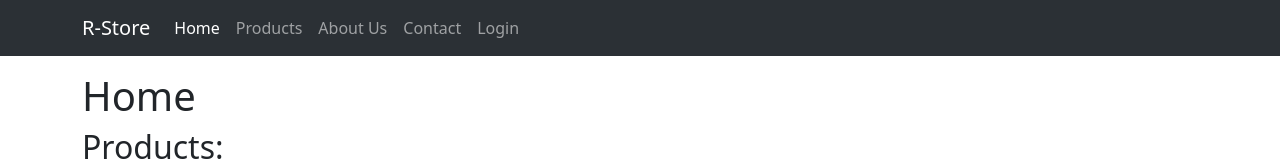
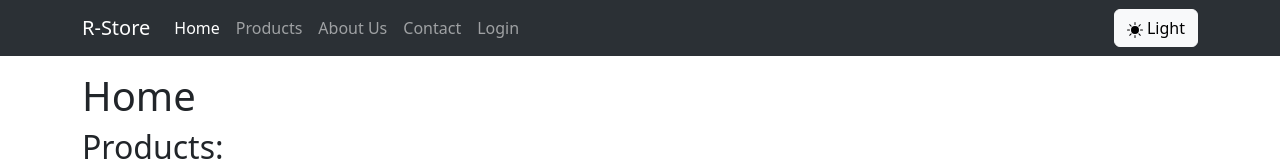
Before and after one commit to TugceVG/react-training, a React (Vite) app in the folder e-commerce-app/: page / in a window 1280 px wide. Shown: the top 161 px of the page. Built offline with nearby package versions, Linux system fonts and the light colour scheme; no server answers.

Commit message:
feat(e-commerce-app) : add theme with context API

```diff
--- a/e-commerce-app/src/components/Navbar.jsx
+++ b/e-commerce-app/src/components/Navbar.jsx
@@ -1,6 +1,7 @@
 import { useContext } from "react";
 import { Link, NavLink } from "react-router-dom";
 import { SiteContext } from "../context/SiteContext";
+import ThemeIcon from "./ThemeIcon";
 
 export default function Navbar() {
     const { user, handleLogout } = useContext(SiteContext)
@@ -33,6 +34,7 @@
                             }
                         </div>
                     </div>
+                    <ThemeIcon className="ms-auto" />
                 </div>
             </nav>
         </>
--- /dev/null
+++ b/e-commerce-app/src/components/ThemeIcon.jsx
@@ -0,0 +1,24 @@
+import { useContext } from "react";
+import { ThemeContext } from "../context/ThemeContext";
+
+const lightThemeIcon = <svg xmlns="http://www.w3.org/2000/svg" width="16" height="16" fill="currentColor" className="bi bi-brightness-high-fill" viewBox="0 0 16 16">
+    <path d="M12 8a4 4 0 1 1-8 0 4 4 0 0 1 8 0zM8 0a.5.5 0 0 1 .5.5v2a.5.5 0 0 1-1 0v-2A.5.5 0 0 1 8 0zm0 13a.5.5 0 0 1 .5.5v2a.5.5 0 0 1-1 0v-2A.5.5 0 0 1 8 13zm8-5a.5.5 0 0 1-.5.5h-2a.5.5 0 0 1 0-1h2a.5.5 0 0 1 .5.5zM3 8a.5.5 0 0 1-.5.5h-2a.5.5 0 0 1 0-1h2A.5.5 0 0 1 3 8zm10.657-5.657a.5.5 0 0 1 0 .707l-1.414 1.415a.5.5 0 1 1-.707-.708l1.414-1.414a.5.5 0 0 1 .707 0zm-9.193 9.193a.5.5 0 0 1 0 .707L3.05 13.657a.5.5 0 0 1-.707-.707l1.414-1.414a.5.5 0 0 1 .707 0zm9.193 2.121a.5.5 0 0 1-.707 0l-1.414-1.414a.5.5 0 0 1 .707-.707l1.414 1.414a.5.5 0 0 1 0 .707zM4.464 4.465a.5.5 0 0 1-.707 0L2.343 3.05a.5.5 0 1 1 .707-.707l1.414 1.414a.5.5 0 0 1 0 .708z" />
+</svg>
+
+const darkThemeIcon = <svg xmlns="http://www.w3.org/2000/svg" width="16" height="16" fill="currentColor" className="bi bi-moon-stars-fill" viewBox="0 0 16 16">
+    <path d="M6 .278a.768.768 0 0 1 .08.858 7.208 7.208 0 0 0-.878 3.46c0 4.021 3.278 7.277 7.318 7.277.527 0 1.04-.055 1.533-.16a.787.787 0 0 1 .81.316.733.733 0 0 1-.031.893A8.349 8.349 0 0 1 8.344 16C3.734 16 0 12.286 0 7.71 0 4.266 2.114 1.312 5.124.06A.752.752 0 0 1 6 .278z" />
+    <path d="M10.794 3.148a.217.217 0 0 1 .412 0l.387 1.162c.173.518.579.924 1.097 1.097l1.162.387a.217.217 0 0 1 0 .412l-1.162.387a1.734 1.734 0 0 0-1.097 1.097l-.387 1.162a.217.217 0 0 1-.412 0l-.387-1.162A1.734 1.734 0 0 0 9.31 6.593l-1.162-.387a.217.217 0 0 1 0-.412l1.162-.387a1.734 1.734 0 0 0 1.097-1.097l.387-1.162zM13.863.099a.145.145 0 0 1 .274 0l.258.774c.115.346.386.617.732.732l.774.258a.145.145 0 0 1 0 .274l-.774.258a1.156 1.156 0 0 0-.732.732l-.258.774a.145.145 0 0 1-.274 0l-.258-.774a1.156 1.156 0 0 0-.732-.732l-.774-.258a.145.145 0 0 1 0-.274l.774-.258c.346-.115.617-.386.732-.732L13.863.1z" />
+</svg>
+
+export default function ThemeIcon() {
+    const { themeName, handleTheme } = useContext(ThemeContext);
+
+    return (
+        <>
+            {themeName === "light"
+                ? <button className="btn btn-light" onClick={handleTheme}>{lightThemeIcon} Light</button>
+                : <button className="btn btn-dark" onClick={handleTheme}>{darkThemeIcon} Dark</button>
+            }
+        </>
+    )
+}
--- /dev/null
+++ b/e-commerce-app/src/context/ThemeContext.jsx
@@ -0,0 +1,41 @@
+import { createContext, useEffect, useState } from "react";
+
+const ThemeContext = createContext();
+
+function ThemeContextProvider({ children }) {
+    const [themeName, setThemeName] = useState("light");
+
+    function handleTheme() {
+        setThemeName(prev => {
+            const themeInfo = prev === "light" ? "dark" : "light";
+            changeTheme(themeInfo)
+            localStorage.setItem("theme", themeInfo);
+            return themeInfo;
+        })
+    }
+
+    function changeTheme(themeName) {
+        document.documentElement.setAttribute('data-bs-theme', themeName);
+    }
+
+    function getPreferredTheme() {
+        const storedTheme = localStorage.getItem('theme');
+        if (storedTheme) {
+            return storedTheme;
+        }
+        return window.matchMedia('(prefers-color-scheme: dark)').matches ? 'dark' : 'light';
+    }
+
+    useEffect(() => {
+        changeTheme(getPreferredTheme());
+        setThemeName(getPreferredTheme());
+    }, [])
+
+    return (
+        <ThemeContext.Provider value={{ themeName, handleTheme }}>
+            {children}
+        </ThemeContext.Provider>
+    )
+}
+
+export { ThemeContextProvider, ThemeContext }
--- a/e-commerce-app/src/main.jsx
+++ b/e-commerce-app/src/main.jsx
@@ -4,12 +4,15 @@
 import "bootstrap/dist/css/bootstrap.min.css";
 import { BrowserRouter } from "react-router-dom";
 import { SiteContextProvider } from './context/SiteContext.jsx';
+import { ThemeContextProvider } from './context/ThemeContext.jsx';
 
 ReactDOM.createRoot(document.getElementById('root')).render(
   <React.StrictMode>
     <BrowserRouter>
       <SiteContextProvider>
-        <App />
+        <ThemeContextProvider>
+          <App />
+        </ThemeContextProvider>
       </SiteContextProvider>
     </BrowserRouter>
   </React.StrictMode>
```
